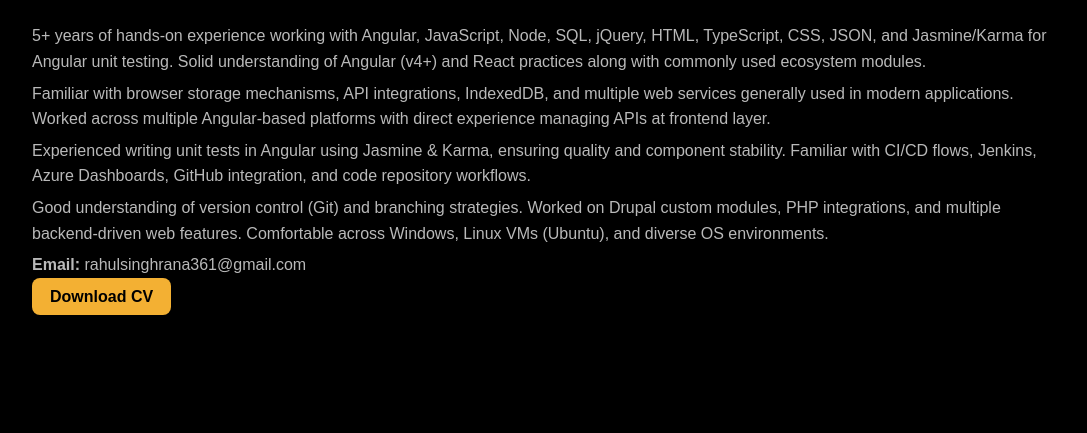
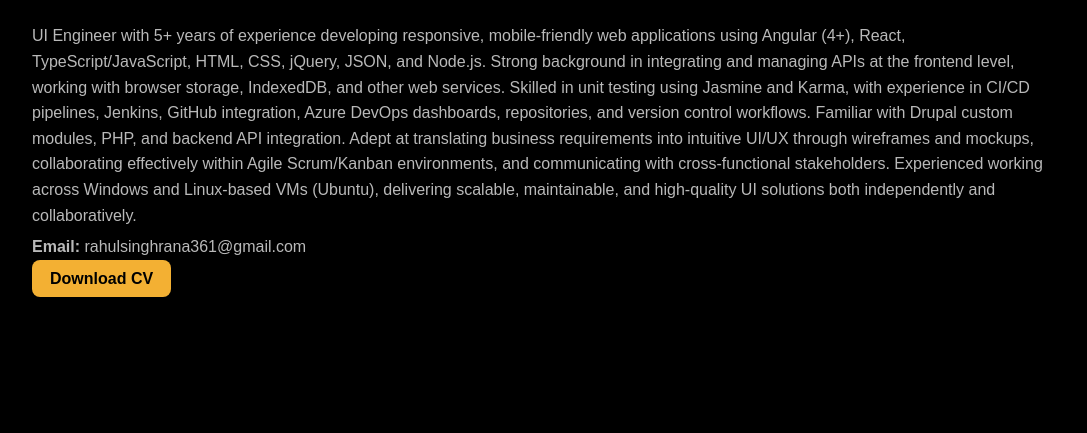
Before and after one commit to rahulsinghrana361/portfolio, a plain HTML site: page index.html in a window 1280 px wide. Shown: the part 634-1067 px from the top of the page, without its empty margins (96-1183 px from the left). Drawn offline with Linux system fonts and the light colour scheme.

Commit message:
Update index.html

```diff
--- a/index.html
+++ b/index.html
@@ -69,10 +69,7 @@
   <h2>About Me</h2>
   <div class="about-grid">
     <div class="info">
-      <p>5+ years of hands‑on experience working with Angular, JavaScript, Node, SQL, jQuery, HTML, TypeScript, CSS, JSON, and Jasmine/Karma for Angular unit testing. Solid understanding of Angular (v4+) and React practices along with commonly used ecosystem modules.</p>
-      <p>Familiar with browser storage mechanisms, API integrations, IndexedDB, and multiple web services generally used in modern applications. Worked across multiple Angular‑based platforms with direct experience managing APIs at frontend layer.</p>
-      <p>Experienced writing unit tests in Angular using Jasmine & Karma, ensuring quality and component stability. Familiar with CI/CD flows, Jenkins, Azure Dashboards, GitHub integration, and code repository workflows.</p>
-      <p>Good understanding of version control (Git) and branching strategies. Worked on Drupal custom modules, PHP integrations, and multiple backend‑driven web features. Comfortable across Windows, Linux VMs (Ubuntu), and diverse OS environments.</p>
+      <p>UI Engineer with 5+ years of experience developing responsive, mobile-friendly web applications using Angular (4+), React, TypeScript/JavaScript, HTML, CSS, jQuery, JSON, and Node.js. Strong background in integrating and managing APIs at the frontend level, working with browser storage, IndexedDB, and other web services. Skilled in unit testing using Jasmine and Karma, with experience in CI/CD pipelines, Jenkins, GitHub integration, Azure DevOps dashboards, repositories, and version control workflows. Familiar with Drupal custom modules, PHP, and backend API integration. Adept at translating business requirements into intuitive UI/UX through wireframes and mockups, collaborating effectively within Agile Scrum/Kanban environments, and communicating with cross-functional stakeholders. Experienced working across Windows and Linux-based VMs (Ubuntu), delivering scalable, maintainable, and high-quality UI solutions both independently and collaboratively.</p>
       <p><b>Email:</b> rahulsinghrana361@gmail.com</p>
       <a class="btn primary" href="resume.pdf" download>Download CV</a>
     </div>
```
